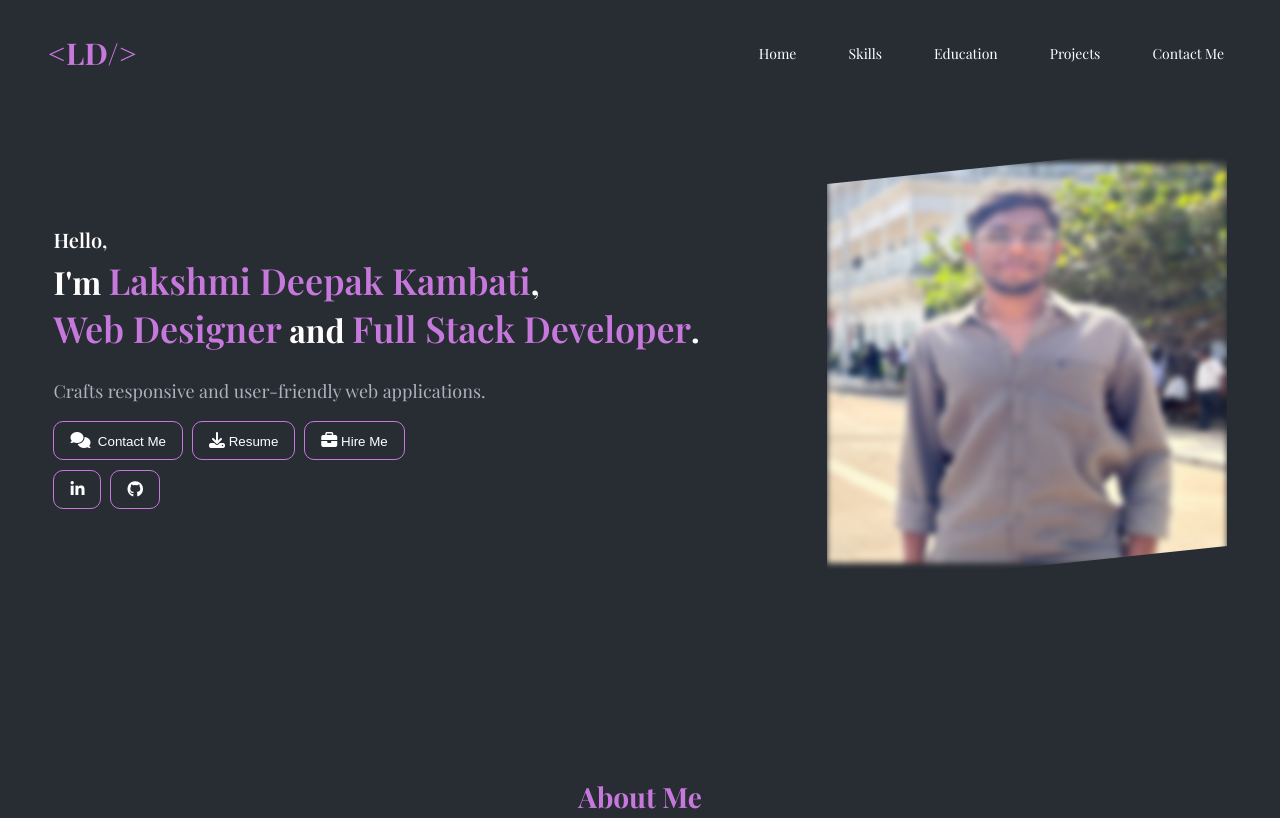
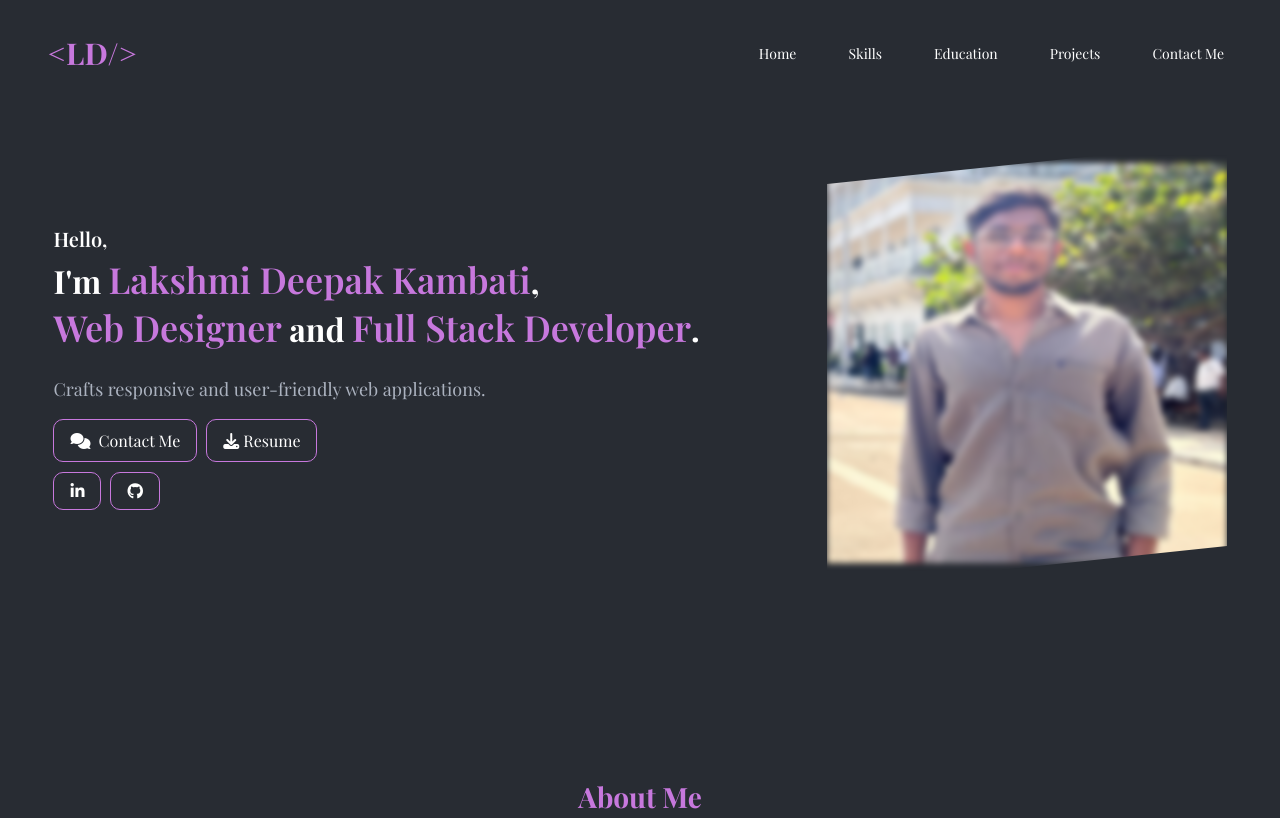
Before and after one commit to Deepakkambati/Lakshmi_Deepak-Portfolio, a website: page index.html in a window 1280 px wide. Shown: the top 818 px of the page. Drawn offline with nearby package versions, Linux system fonts and the light colour scheme; a web font is replaced by a local one.

Commit message:
Lakshmi Deepak Portfolio

```diff
--- a/index.html
+++ b/index.html
@@ -47,15 +47,12 @@
               <h2><span class="hello">Hello,</span><br>I'm <span>Lakshmi Deepak Kambati</span>, <br><span>Web Designer</span> and <span>Full Stack Developer</span>.</h2>
               <p>Crafts responsive and user-friendly web applications.</p>
 
-              <button class="contact-button" title="Contact Me" onclick="location.href='contact.html';">
+              <button class="contact-button" title="Contact Me" onclick="location.href='#contact';">
                 <i class="fa fa-comments"></i>&nbsp;&nbsp;Contact Me
               </button>
-              <button class="contact-button" title="Download My Resume" download>
+              <a class="contact-button" href="/assets/My_Resume.pdf" download title="Download My Resume">
                 <i class="fa fa-download"></i>&nbsp;Resume
-              </button>
-              <button class="contact-button" title="Hire Me">
-                <i class="fa fa-briefcase"></i>&nbsp;Hire Me
-              </button>
+              </a>
               <br>
               <button class="contact-button social" title="Visit my LinkedIn profile">
                 <i class="fab fa-linkedin-in"></i>
--- a/styles.css
+++ b/styles.css
@@ -149,19 +149,28 @@ header {
     font-size:18px;
     margin-top:10px;
 }
-.contact-button{
-    background-color: transparent;
-    border:1px solid #c778DD;
-    color:var(--white);
-    border-radius:10px;
-    padding:10px 16px;
-    margin-right:5px;
-    cursor:pointer;
-    transition:background-color 0.5s ease;
+.contact-button {
+  display: inline-flex;
+  align-items: center;
+  justify-content: center;
+  text-decoration: none;
+  background-color: transparent;
+  border: 1px solid #c778DD;
+  color: var(--white);
+  border-radius: 10px;
+  padding: 10px 16px;
+  margin-right: 5px;
+  cursor: pointer;
+  transition: background-color 0.5s ease;
+  font-family: inherit;
+  font-size: 1rem;
 }
-.contact-button:hover{
-    background-color:#c778DD;
+
+.contact-button:hover {
+  background-color: #c778DD;
+  color: #000; /* Optional: to make text pop on hover */
 }
+
 .contact-button .social{
   height: 25px;
   width:25px;
@@ -171,8 +180,7 @@ header {
     text-align:Center;
 }
 .contact-button i {
-  font-size: 16px;
-
+  font-size:16px;
 }
 
 /*responsive for hero section*/
```
